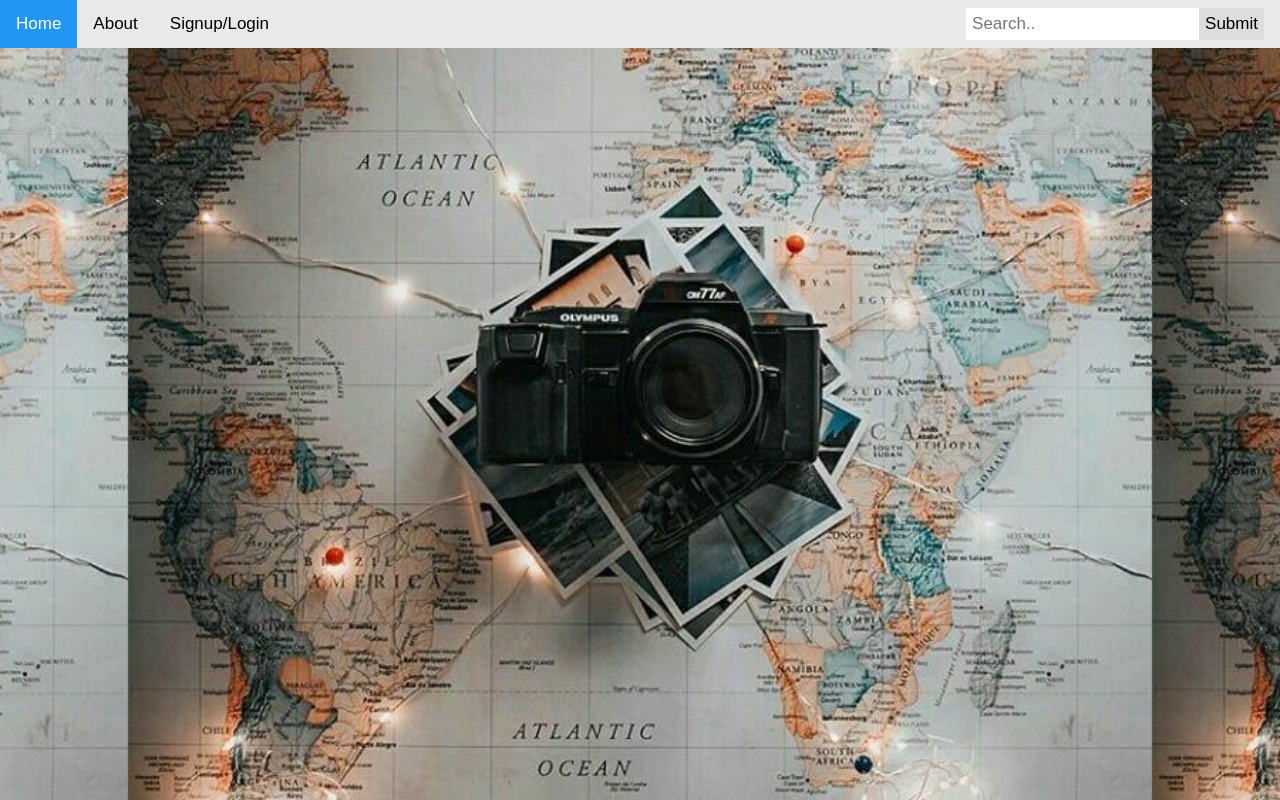
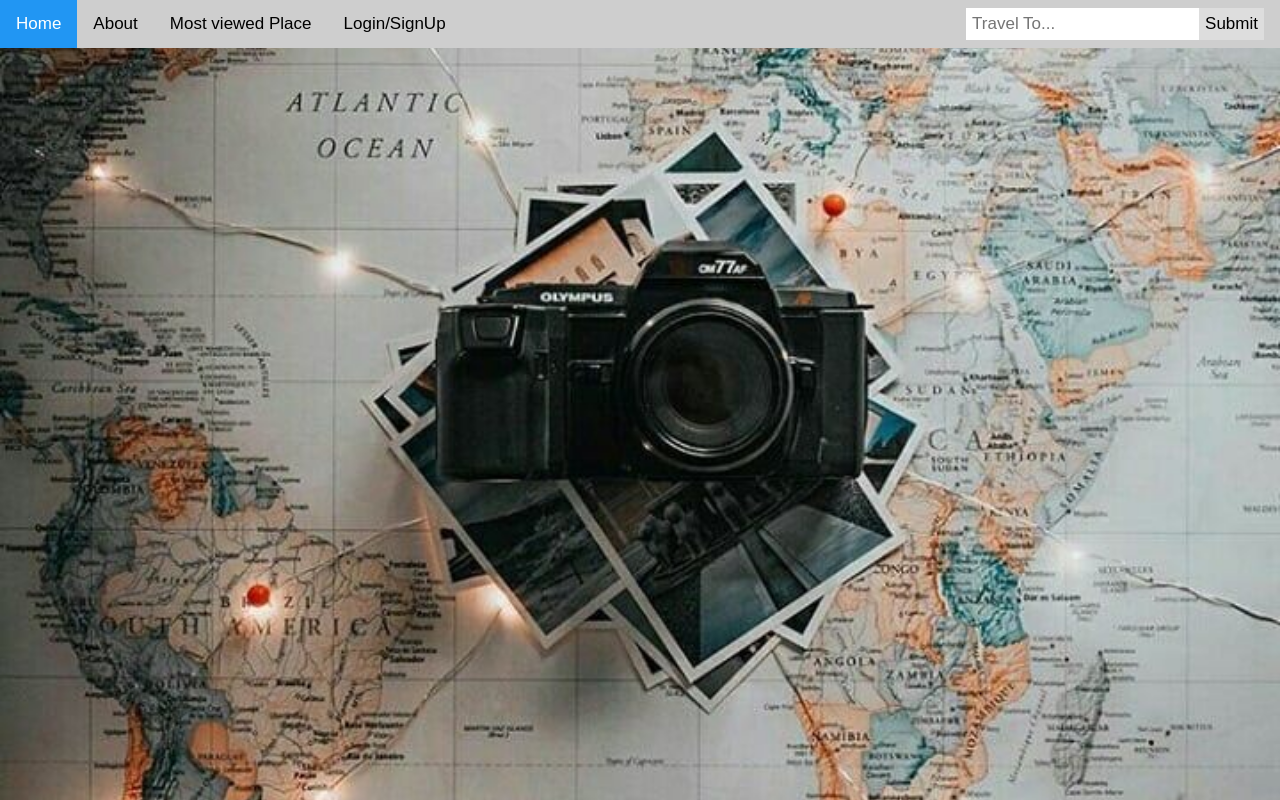
Before and after one commit to Ashu4087/travel-Buddy, a plain HTML site: page index.html in a window 1280 px wide. Drawn offline with Linux system fonts and the light colour scheme.

Commit message:
Update index.html
logo , login signup added

```diff
--- a/index.html
+++ b/index.html
@@ -1,7 +1,7 @@
 <!DOCTYPE html>
 <html lang="en">
     <head>
-        <link rel="icon" href="/fevicon.png"  sizes="32x32" type="image/png">
+        <link rel="icon" href="favicon.png" sizes="32x32"  type="image/png">
         <meta charset="utf-8"/>
         <meta name="descrption" content="Free Website for travelling "/>
         <meta name="author" content="Ashutosh kumar"/>
@@ -10,17 +10,18 @@
         <style>
             body{
                 background-image:url('travel.jpg');
-                background-attachment: fixed;
-                background-size:1024px;
+                background-attachment:fixed;
+                background-size:cover;
                 background-position: center;
                 margin: 0;
                 font-family: Arial, Helvetica, sans-serif;
+
             }
             * {box-sizing: border-box;}
 
             .topnav {
             overflow: hidden;
-            background-color: #e9e9e9;
+            background-color: #cecece;
             }
 
             .topnav a {
@@ -35,7 +36,7 @@
 
             .topnav a:hover {
             background-color: #ddd;
-            color: black;
+            color:steelblue;
             }
 
             .topnav a.active {
@@ -82,7 +83,7 @@
                 padding: 14px;
             }
             .topnav input[type=text] {
-                border: 1px solid rgb(18, 236, 11);
+                border: 1px solid rgb(89, 90, 89);
             }
             }
             </style>
@@ -92,10 +93,12 @@
             <div class="topnav">
             <a class="active" href="#home">Home</a>
             <a href="#about">About</a>
-            <a href="#Signup/Login">Signup/Login</a>
+            <a href="#MostviewedPlace">Most viewed Place</a>
+            <a href="Login/SignUp">Login/SignUp</a>
+
                 <div class="search-container">
                     <form action="/action_page.php">
-                    <input type="text" placeholder="Search.." name="search">
+                    <input type="text" placeholder="Travel To..." name="search">
                     <button type="submit">Submit</button>
                     </form>
                 </div>
```
